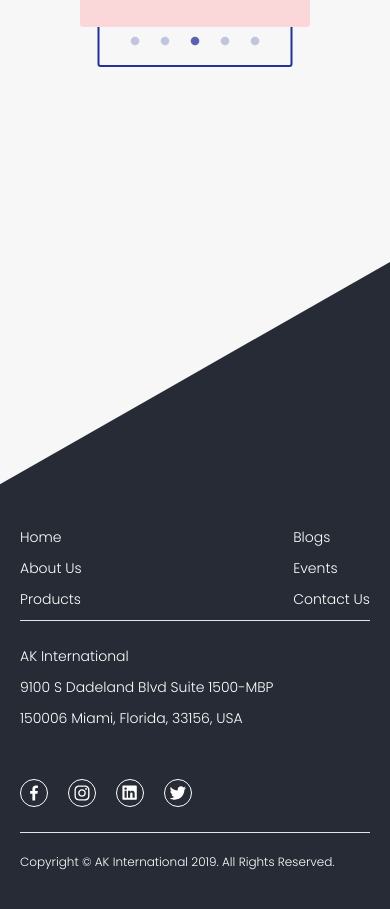
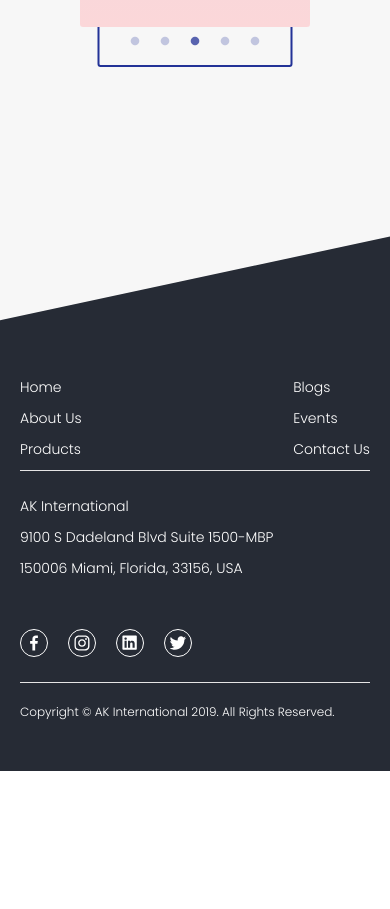
Before and after one commit to akash-kumar07/AK_dev, a React (Create React App) app: page / in a window 390 px wide. Shown: the part 5200-6109 px from the top of the page. After the commit the page ends 5971 px from the top, so only its background shows below. Built offline with nearby package versions, Linux system fonts and the light colour scheme; a web font is replaced by a local one.

Commit message:
corrected footer clippath style

```diff
--- a/src/Components/Footer/Footer.module.css
+++ b/src/Components/Footer/Footer.module.css
@@ -125,7 +125,10 @@
 
 @media screen and (max-width: 625px) {
   footer {
-    padding-top: 400px;
+    padding-top: 250px;
+  }
+  .background::after {
+    clip-path: polygon(0 0, 100% 0, 100% 70%, 0% 83%);
   }
   .row {
     flex-direction: column;
@@ -150,7 +153,6 @@
 
 @media screen and (max-width: 400px) {
   footer {
-    padding-top: 400px;
     overflow: hidden;
   }
   .left {
```
